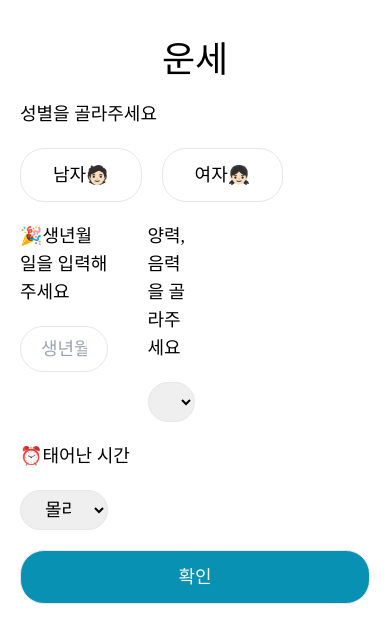
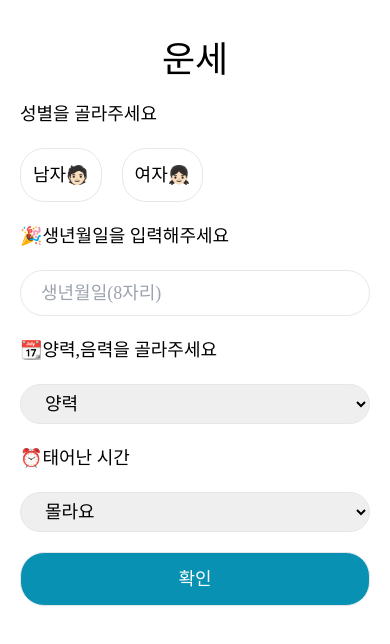
Before and after one commit to dldmswn0719/lucky, a Next.js app: page / in a window 390 px wide. Shown: the top 644 px of the page. Built offline with nearby package versions, Linux system fonts and the light colour scheme; a web font is replaced by a local one.

Commit message:
반응형 수정중

```diff
--- a/app/page.tsx
+++ b/app/page.tsx
@@ -61,27 +61,24 @@ export default function Home() {
                     <h1 className="text-4xl text-center">운세</h1>
                     <div className="pt-5 text-lg">
                         <p className="pb-5">성별을 골라주세요</p>
-                        <button className="px-8 py-3 border rounded-3xl mr-5" onClick={()=>{setGender("m")}}>남자🧑🏻</button>
-                        <button className="px-8 py-3 border rounded-3xl" onClick={()=>{setGender("f")}}>여자👧🏻</button>
+                        <button className="md:w-1/3 px-3 py-3 border rounded-3xl mr-5" onClick={()=>{setGender("m")}}>남자🧑🏻</button>
+                        <button className="md:w-1/3 px-3 py-3 border rounded-3xl" onClick={()=>{setGender("f")}}>여자👧🏻</button>
                     </div>
-                    <div className="flex">
-                        <div className="pt-5 text-lg w-1/4">
+                    <div className="pt-5 text-lg">
                         <p className="pb-5">🎉생년월일을 입력해주세요</p>
-                            <input className="w-full border py-2 px-5 rounded-3xl" type="text" onChange={birthChange} placeholder="생년월일(8자리)" value={birthDate} />
+                        <input className="w-full md:w-1/2 lg:w-1/3 border py-2 px-5 rounded-3xl" type="text" onChange={birthChange} placeholder="생년월일(8자리)" value={birthDate} />
                     </div>
-                        <div className="pl-10 pt-5 text-lg w-1/4">
-                            <p className="pb-5">양력,음력을 골라주세요</p>
-                            <select className="w-full border py-2 px-5 rounded-3xl" value={month} onChange={(e)=>setMonth(e.target.value)}>
+                    <div className="pt-5 text-lg">
+                        <p className="pb-5">📆양력,음력을 골라주세요</p>
+                        <select className="w-full md:w-1/2 lg:w-1/3 border py-2 px-5 rounded-3xl" value={month} onChange={(e)=>setMonth(e.target.value)}>
                             <option value="1">양력</option>
                             <option value="2">음력 평달</option>
                             <option value="3">음력 윤달</option>
                         </select>
                     </div>
-
-                    </div>
                     <div className="pt-5 text-lg">
                         <p className="pb-5">⏰태어난 시간</p>
-                        <select className="w-1/4 border py-2 px-5 rounded-3xl" value={time} onChange={(e)=>setTime(e.target.value)}>
+                        <select className="w-full md:w-1/2 lg:w-1/3 border py-2 px-5 rounded-3xl" value={time} onChange={(e)=>setTime(e.target.value)}>
                             <option value="">몰라요</option>
                             <option value="0">23:30 ~ 01:29</option>
                             <option value="1">1:30 ~ 03:29</option>
```
Lines whose indentation alone changed are shown as unchanged.
